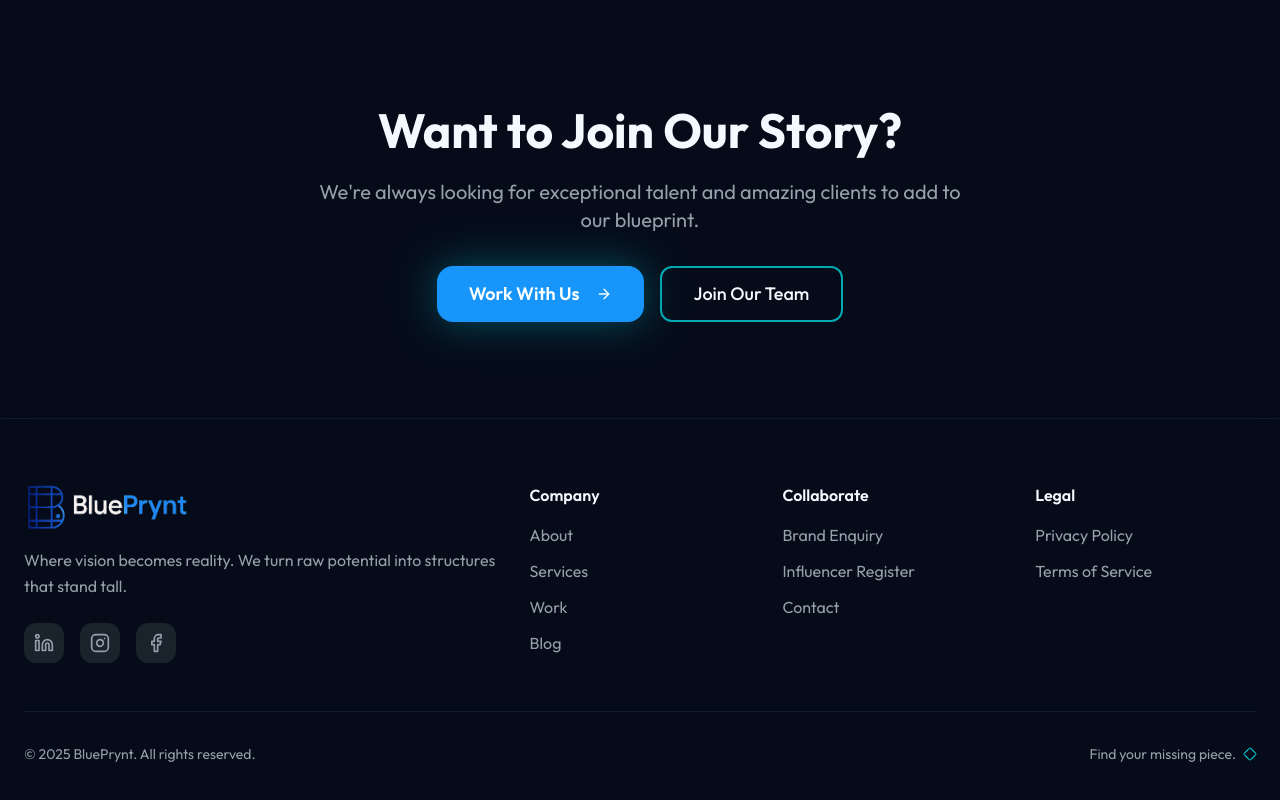
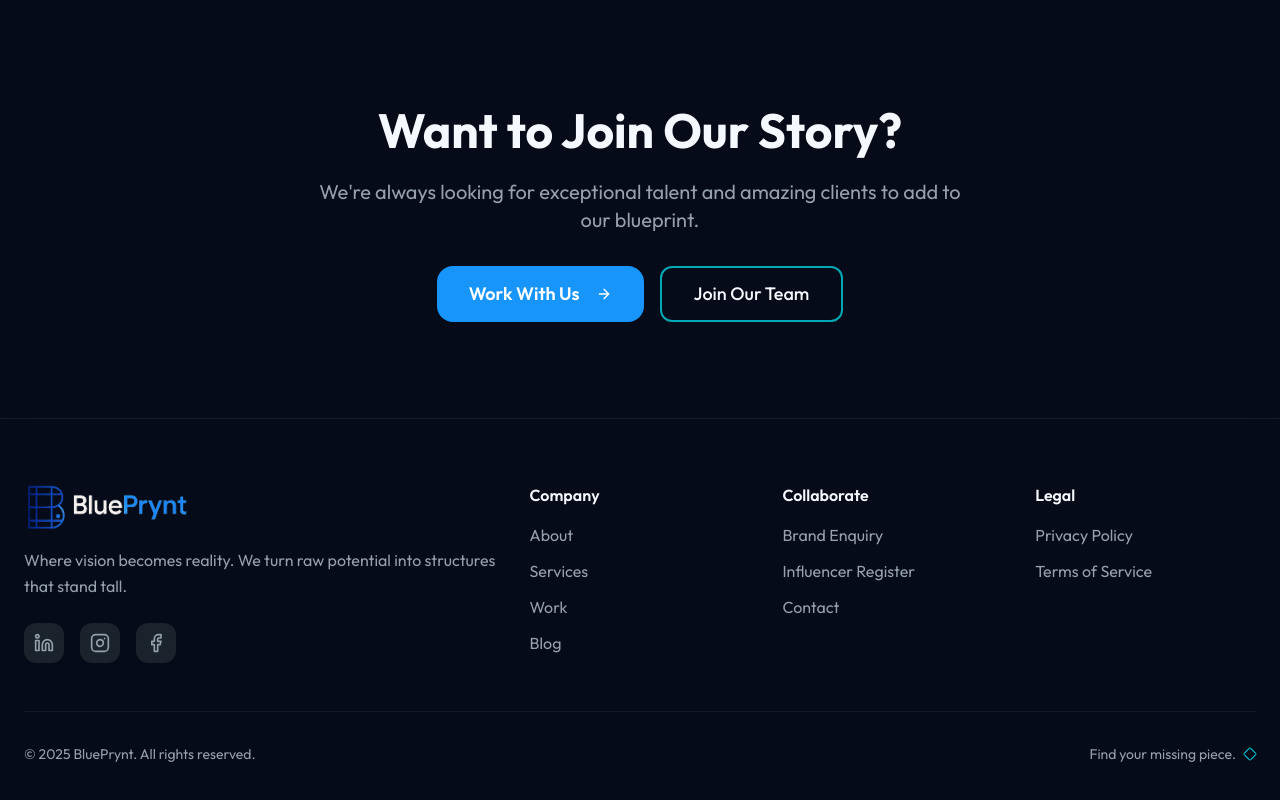
Before and after one commit to Suryodaya27/blp-test, a Next.js app: page /about in a window 1280 px wide. Shown: the part 2184-2984 px from the top of the page. Built offline with nearby package versions, Linux system fonts and the light colour scheme.

Commit message:
remove glow effect from about page

```diff
--- a/app/about/page.tsx
+++ b/app/about/page.tsx
@@ -285,7 +285,7 @@ const About = () => {
               We&apos;re always looking for exceptional talent and amazing clients to add to our blueprint.
             </p>
             <div className="flex flex-col sm:flex-row gap-4 justify-center">
-              <Button variant="hero" size="lg" asChild className="hover:scale-110 transition-transform duration-300 shadow-glow text-lg px-8 py-6">
+              <Button variant="hero" size="lg" asChild className="hover:scale-110 transition-transform duration-300 hover:shadow-glow text-lg px-8 py-6">
                 <Link href="/brand-enquiry">Work With Us<ArrowRight className="ml-2" /></Link>
               </Button>
               <Button variant="outline" size="lg" asChild className="hover:scale-105 transition-all duration-300 text-lg px-8 py-6 border-2">
```
